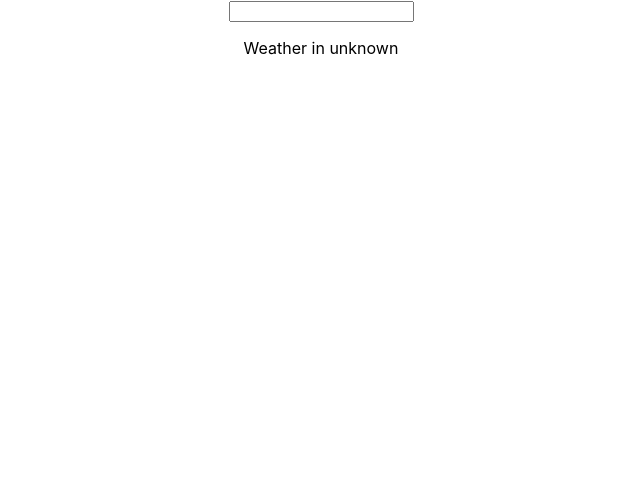
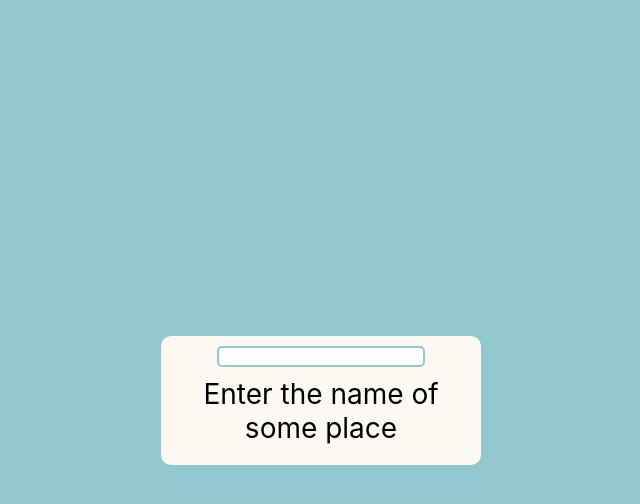
Before and after one commit to 4v2b/weather-app, a React (Create React App) app: page / in a window 1280 px wide. Shown: the top 504 px of the page, without its empty margins (319-959 px from the left). Built offline with nearby package versions, Linux system fonts and the light colour scheme.

Commit message:
Added styles and the visible loading marker

```diff
--- a/src/App.css
+++ b/src/App.css
@@ -1,38 +1,92 @@
-.App {
+.app{
+  width: 300px;
+  padding: 10px;
+  border-radius: 10px;
   text-align: center;
+  background-color: #FBF9F1;
 }
 
-.App-logo {
-  height: 40vmin;
-  pointer-events: none;
+.inputField , .list-container {
+  position: relative;
+  width: 200px;
 }
 
-@media (prefers-reduced-motion: no-preference) {
-  .App-logo {
-    animation: App-logo-spin infinite 20s linear;
-  }
+.inputField{
+  border-radius: 5px;
+  border: none;
+  border: 2px #92C7CF solid;
 }
 
-.App-header {
-  background-color: #282c34;
-  min-height: 100vh;
+.inputField:active{
+  border: 2px #AAD7D9 solid;
+}
+
+.hintList{
+  padding: 0;
+  margin-top: 5px;
+  border-radius: 10px;
+  position: absolute;
+  background-color: #AAD7D9;
+  list-style-type: none;
+}
+
+.hint {
+  background-color: #AAD7D9;
+  margin: 5px;
+  width: 190px;
+  display: block;
+  border: none;
+}
+
+.hint:hover{
+  border-radius: 5px;
+  background-color: #92C7CF ;
+}
+
+.searchBar{
   display: flex;
   flex-direction: column;
   align-items: center;
   justify-content: center;
-  font-size: calc(10px + 2vmin);
-  color: white;
 }
 
-.App-link {
-  color: #61dafb;
+.temperature{
+  font-size: 32px;
 }
 
-@keyframes App-logo-spin {
-  from {
-    transform: rotate(0deg);
-  }
-  to {
-    transform: rotate(360deg);
-  }
+.status{
+  display: flex;
+  flex-direction: row;
+  align-items: center;
+  justify-content: center;
 }
+
+.sunlight-period{
+  display: flex;
+  flex-direction: row;
+  align-items: center;
+  justify-content: center;
+}
+
+.sun-img{
+  height: 40px;
+  width: 40px;
+}
+
+.sunset{
+  margin-left: 15px;
+}
+
+.sunrise{
+  margin-right: 15px;
+}
+
+.sun-label{
+  font-size: 14px;
+}
+
+.title{
+  font-size: 28px;
+  margin-top: 10px;
+  margin-bottom: 10px;
+}
--- a/src/App.js
+++ b/src/App.js
@@ -1,9 +1,10 @@
 import './App.css';
-import { useState, useEffect } from 'react';
+import Loading from './Loading';
+import { useState } from 'react';
 
 export default function App() {
   return (
-    <div className="App">
+    <div className="app">
       <Box />
     </div>
   );
@@ -13,8 +14,7 @@ function Box() {
   const [input, setInput] = useState('');
   const [data, setData] = useState(null);
   const [hints, setHints] = useState(null);
-
-  const place = data && !data?.error ? data.location?.name : 'unknown';
+  const [isLoading, setIsLoading] = useState(false);
 
   async function handleInput(value) {
     setInput(value);
@@ -25,11 +25,14 @@ function Box() {
   }
 
   async function handleClick(placeId) {
-    fetchAll(placeId).then((data) => {
+    setHints(null);
+    setInput("");
+    setIsLoading(true);
+
+    fetchForecast(placeId).then((data) => {
       if (!data?.error) {
         setData(data);
-        setInput("");
-        setHints(null);
+        setIsLoading(false);
       }
     });
   }
@@ -43,13 +46,21 @@ function Box() {
 
     const icon = basePath + partialPath;
 
-    infoBar = <InfoBar temperature={data.current.temp_c} icon={icon} sunset={data.astro.sunset} sunrise={data.astro.sunrise} />
+    infoBar = <InfoBar temperature={data.current.temp_c} icon={icon} />
   }
 
   return (<>
     <SearchBar input={input} hints={hints} onInputChange={handleInput} onHintClick={handleClick} />
-    <Title place={place} />
-    {infoBar}
+
+    <div className='title'>
+      {data && !data?.error ? "Weather in " + data.location?.name : 'Enter the name of some place'}
+    </div>
+    <div>
+      {isLoading ? <Loading /> : infoBar}
+    </div>
+    <div className='forecast-preview'>
+
+    </div>
   </>);
 }
 
@@ -59,51 +70,48 @@ function SearchBar({ input, hints, onInputChange, onHintClick }) {
     return <li key={item.id} ><button className='hint' onClick={() => onHintClick(item.id)}>{item.name + " - " + item.region + ", " + item.country}</button></li>
   });
 
-  listItems = listItems && listItems?.length < 1 ? (<li key={-1}>{"No matches found"}</li>) : listItems;
+  listItems = (listItems && listItems?.length < 1) ? (<li key={-1}><button className='hint'>No matches found</button></li>) : listItems;
 
+  if (input === "") {
+    listItems = <></>;
+  }
 
-  return (<>
-    <input value={input} onChange={(e) => onInputChange(e.target.value)} ></input>
-    <ul className="hintList">
-      {listItems}
-    </ul>
-  </>);
+  return (<div className='searchBar'>
+    <input className='inputField' value={input} onChange={(e) => onInputChange(e.target.value)} ></input>
+    <div className='list-container' >
+      <ul className="hintList">
+        {listItems}
+      </ul>
+    </div>
+  </div>);
 }
 
-function Title({ place }) {
-  return <span>Weather in {place} </span>;
+function InfoBar({ temperature, icon}) {
+  return (<>
+    <CurrentStatus weatherImg={icon} temperature={temperature} />
+    {/* <SunlightPeriodBar sunrise={sunrise} sunset={sunset} /> */}
+  </>);
 }
 
 function CurrentStatus({ weatherImg, temperature }) {
   return (<div className='status'>
 
     <img src={weatherImg} alt="Current weather" ></img>
-    <span className='temperature'>{temperature + "C"}</span>
+    <span className='temperature'>{temperature + "\u00B0C"}</span>
 
   </div>);
 }
 
-function InfoBar({ temperature, icon, sunrise, sunset }) {
-  return (<>
-    <CurrentStatus weatherImg={icon} temperature={temperature} />
-    <SunlightPeriodBar sunrise={sunrise} sunset={sunset} />
-  </>);
-}
-
 function SunlightPeriodBar({ sunrise, sunset }) {
-  return (<div className='sunlightPeriod'>
+  return (
+  <div className='sunlight-period'>
     <div className='sunrise'>
-      <img src="../assets/images/sunrise.svg" style={{ width: 85, heigth: 85 }} alt="Sunrise"></img>
-      <div>
-        {sunrise}
-      </div>
+      <img className='sun-img' src="../assets/images/sunrise.svg" alt="Sunrise"></img>
+      <div className='sun-label'>{sunrise}</div>
     </div>
-    <div className='sunset'></div>
     <div className='sunset'>
-      <img src="../assets/images/sunset.svg" style={{ width: 85, heigth: 85 }} alt="Sunset"></img>
-      <div>
-        {sunset}
-      </div>
+      <img className='sun-img' src="../assets/images/sunset.svg" alt="Sunset"></img>
+      <div className='sun-label'>{sunset}</div>
     </div>
   </div>);
 }
@@ -125,10 +133,10 @@ async function fetchSuggestions(input) {
   return places;
 }
 
-async function fetchWeather(placeId, lang = 'en') {
+async function fetchForecast(placeId, lang = 'en', days = 3) {
 
   const key = "d26e8139afe0475ca10185046241001";
-  const response = fetch(`https://api.weatherapi.com/v1/current.json?key=${key}&q=id:${placeId}&lang=${lang}`, {
+  const response = fetch(`https://api.weatherapi.com/v1/forecast.json?key=${key}&q=id:${placeId}&lang=${lang}&days=${days}`, {
     referrerPolicy: "strict-origin-when-cross-origin",
     method: 'GET',
     headers: {
@@ -136,33 +144,33 @@ async function fetchWeather(placeId, lang = 'en') {
     }
   });
 
-  const weather = response.then((result) => result.json())
+  const forecast = response.then((result) => result.json())
     .catch((error) => console.log(error))
     .then(data => data);
 
-  return weather;
+  return forecast;
 
 }
 
-async function fetchAll(placeId, lang = 'eu') {
-  const weather = await fetchWeather(placeId, lang);
-  weather.astro = await fetchAstro(placeId).then(data => data.astronomy.astro);
-  return weather;
-}
+// async function fetchAll(placeId, lang = 'eu') {
+//   const weather = await fetchWeather(placeId, lang);
+//   weather.astro = await fetchAstro(placeId).then(data => data.astronomy.astro);
+//   return weather;
+// }
 
-async function fetchAstro(placeId) {
-  const key = "d26e8139afe0475ca10185046241001";
-  const response = fetch(`https://api.weatherapi.com/v1/astronomy.json?key=${key}&q=id:${placeId}`, {
-    referrerPolicy: "strict-origin-when-cross-origin",
-    method: 'GET',
-    headers: {
-      "Content-Type": "application/json"
-    }
-  });
+// async function fetchAstro(placeId) {
+//   const key = "d26e8139afe0475ca10185046241001";
+//   const response = fetch(`https://api.weatherapi.com/v1/astronomy.json?key=${key}&q=id:${placeId}`, {
+//     referrerPolicy: "strict-origin-when-cross-origin",
+//     method: 'GET',
+//     headers: {
+//       "Content-Type": "application/json"
+//     }
+//   });
 
-  const astro = response.then((result) => result.json())
-    .catch((error) => console.log(error))
-    .then(data => data);
+//   const astro = response.then((result) => result.json())
+//     .catch((error) => console.log(error))
+//     .then(data => data);
 
-  return astro;
-}
+//   return astro;
+// }
--- /dev/null
+++ b/src/Loading.css
@@ -0,0 +1,22 @@
+@keyframes spinner {
+    0% {
+      transform: rotate(0deg);
+    }
+    100% {
+      transform: rotate(360deg);
+    }
+  }
+  .loading-spinner {
+    width: 50px;
+    height: 50px;
+    border: 10px solid #f3f3f3; /* Light grey */
+    border-top: 10px solid #383636; /* Blue */
+    border-radius: 50%;
+    animation: spinner 1.5s linear infinite;
+  }
+
+  .spinner-container {
+    display: grid;
+    justify-content: center;
+    align-items: center;
+  }
--- /dev/null
+++ b/src/Loading.jsx
@@ -0,0 +1,9 @@
+import "./Loading.css";
+
+export default function Loading() {
+    return (
+        <div className="spinner-container">
+          <div className="loading-spinner"></div>
+        </div>
+      );
+}
--- a/src/index.css
+++ b/src/index.css
@@ -1,10 +1,16 @@
 body {
+  background-color: #92C7CF;
+  height: 100vh;
   margin: 0;
   font-family: -apple-system, BlinkMacSystemFont, 'Segoe UI', 'Roboto', 'Oxygen',
     'Ubuntu', 'Cantarell', 'Fira Sans', 'Droid Sans', 'Helvetica Neue',
     sans-serif;
   -webkit-font-smoothing: antialiased;
   -moz-osx-font-smoothing: grayscale;
+  display: flex;
+  align-items: center;
+  justify-content: center;
+
 }
 
 code {
```
